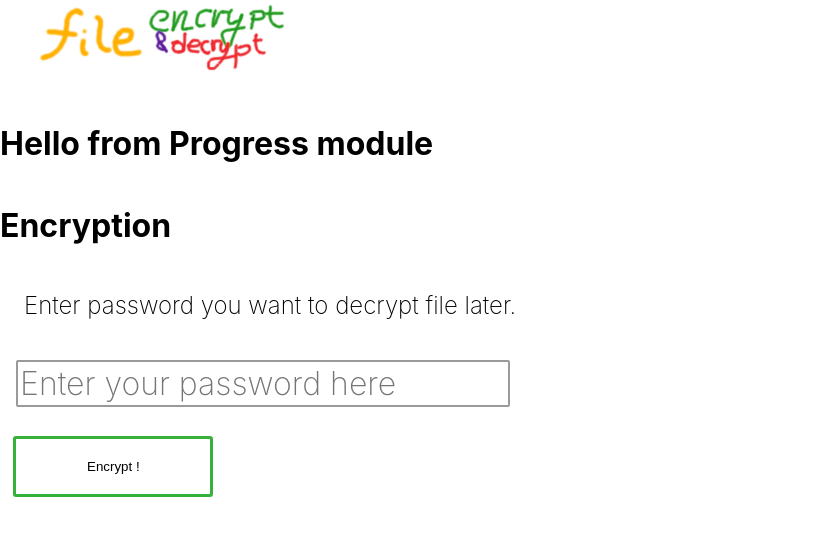
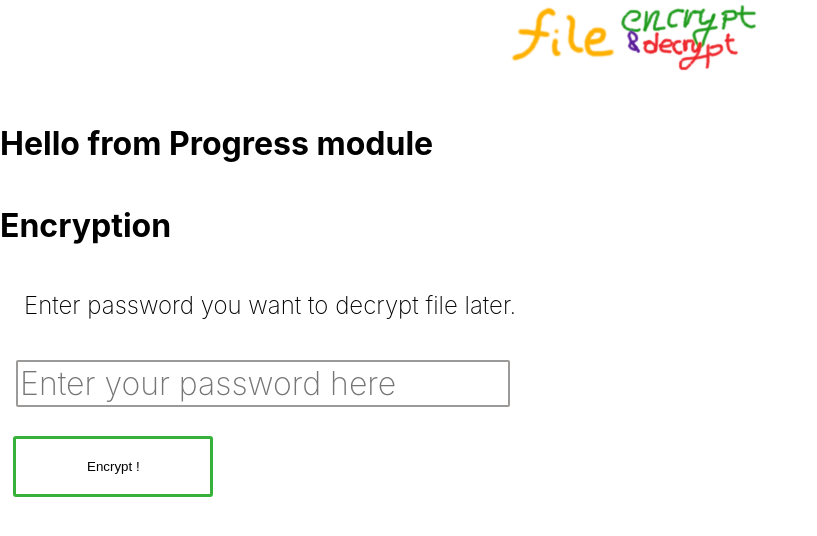
Before and after one commit to kamilwoloszyn/FEncrypt, a React (Create React App) app: page /encrypt in a window 1280 px wide. Shown: the top 536 px of the page, without its empty margins (0-817 px from the left). Built offline with nearby package versions, Linux system fonts and the light colour scheme.

Commit message:
Added centered to row

```diff
--- a/src/components/Encryption.tsx
+++ b/src/components/Encryption.tsx
@@ -40,8 +40,6 @@ export const Encryption: React.FC<Props> = (Props)=> {
             </form>
             </FormGroup>
         </Row>
-
-
         </EncryptionWrapper>
       )
   } else {
--- a/src/components/shared/Banner.tsx
+++ b/src/components/shared/Banner.tsx
@@ -30,7 +30,7 @@ background-image: ${({ ContainImage, BackgroundHref }) => ContainImage ? `url(${
 export const Banner: React.FC<Props>  = (Props) => {
   return (
     <BannerWrapper Show={Props.ShowBanner} ExtendedWidth={true}>
-      <Row>
+      <Row centered={true}>
         <img src={LogoImg} alt="logo" />
       </Row>
     </BannerWrapper>
```
Also changed, not shown: 1 other file (tests, documents, lock files or other folders).
